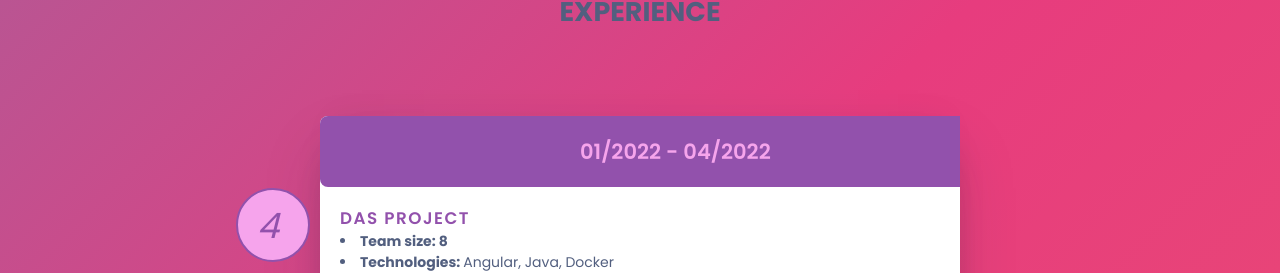
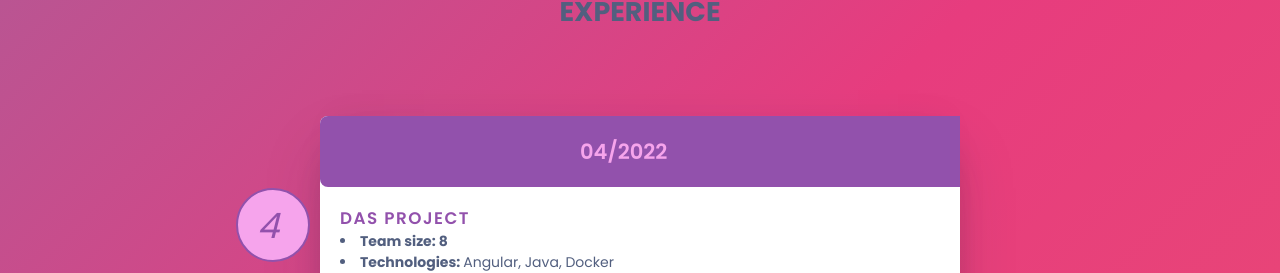
Before and after one commit to NguyenTDuy2306/About-me-V1, a plain HTML site: page experience.html in a window 1280 px wide. Shown: the part 800-1073 px from the top of the page. Drawn offline with Linux system fonts and the light colour scheme.

Commit message:
commit 2

```diff
--- a/experience.html
+++ b/experience.html
@@ -72,7 +72,7 @@
       <div class="timeline__event animated fadeInUp delay-3s timeline__event--type1">
         <div class="timeline__event__icon">
           <i class="lni-cake">4</i>
-          <div class="timeline__event__date">01/2022 - 04/2022 </div>
+          <div class="timeline__event__date">04/2022 </div>
         </div>
         <div class="timeline__event__content">
           <div class="timeline__event__title">DAS PROJECT </div>
```
